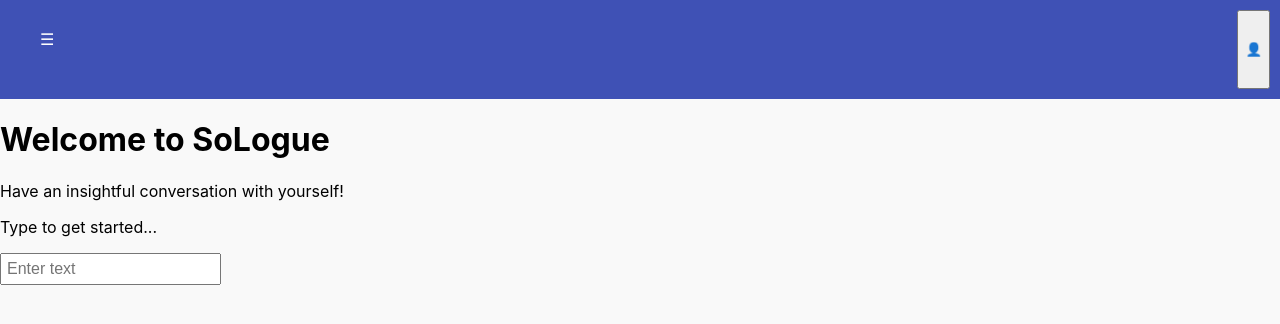
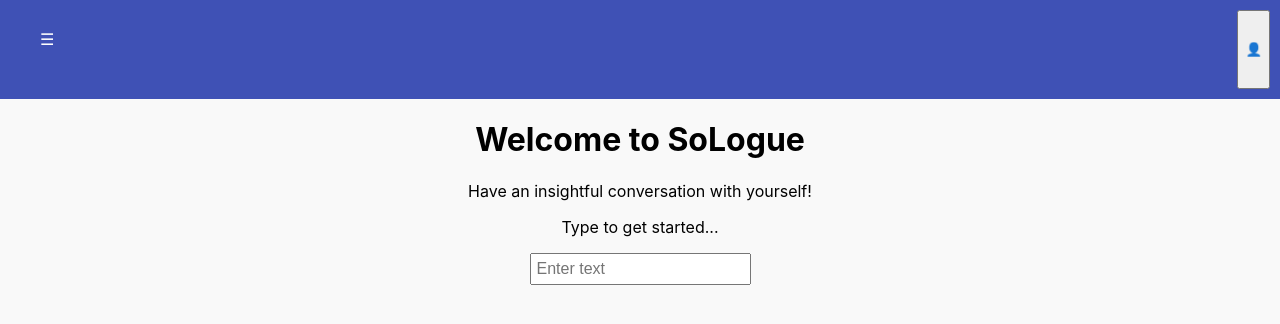
Before and after one commit to M0M0-D3V/sologue-app, a React (Create React App) app in the folder client/: page / in a window 1280 px wide. Shown: the top 324 px of the page. Built offline with nearby package versions, Linux system fonts and the light colour scheme.

Commit message:
add App class to chat interface for styling consistency

```diff
--- a/client/src/App.js
+++ b/client/src/App.js
@@ -10,7 +10,7 @@ import SidebarMenu from "./components/SidebarMenu";
 const App = () => {
   return (
     <Router>
-      <div className="chat-interface">
+      <div className="chat-interface App">
         <header className="chat-header">
           <SidebarMenu />
           <button classSName="profile-button">👤</button>
```
